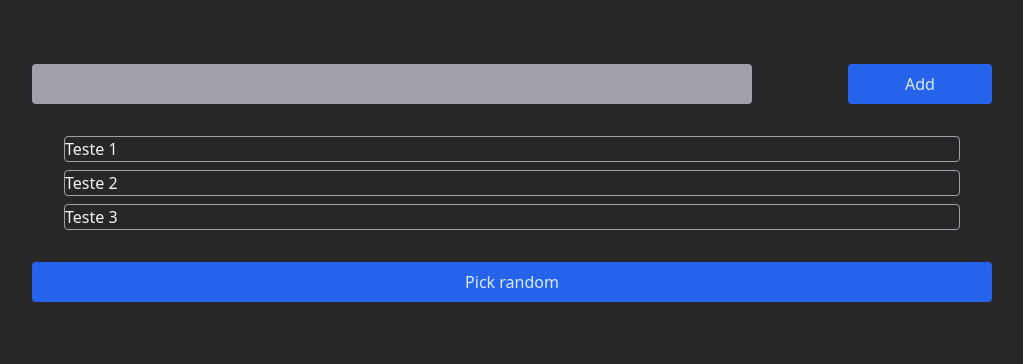
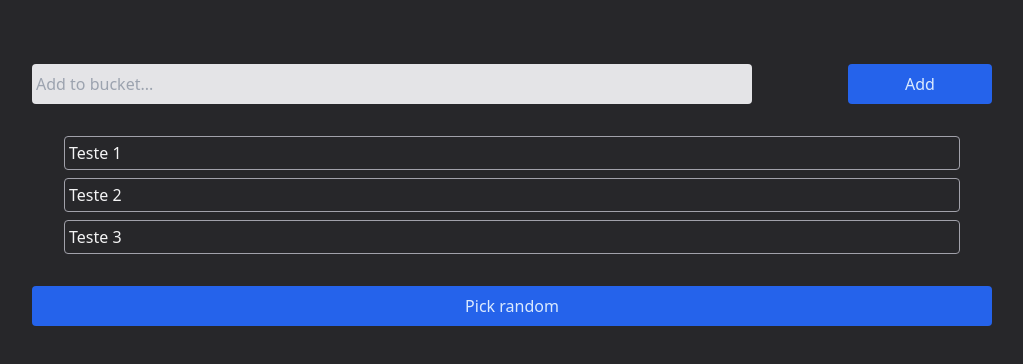
Before and after one commit to msoutto/random-picker, a React (Vite) app in the folder web/: page / in a window 1280 px wide. Shown: the top 364 px of the page, without its empty margins (128-1151 px from the left). Built offline with nearby package versions, Linux system fonts and the light colour scheme.

Commit message:
Promoting items list to App.tsx

```diff
--- a/web/src/App.tsx
+++ b/web/src/App.tsx
@@ -1,12 +1,19 @@
+import { useState } from 'react';
 import { AddForm } from './components/AddForm';
 import { Bucket } from './components/Bucket'
 
 export function App() {
+  const [items, setItems] = useState(['Teste 1', 'Teste 2', 'Teste 3']);
+
+  const addToBucket = (item: string) => {
+    setItems([...items, item]);
+  };
+
   return (
     <div className="flex justify-center w-[100%] mt-16">
       <div className="flex flex-col w-[75%]">
-        <AddForm />
-        <Bucket />
+        <AddForm addToBucket={addToBucket} />
+        <Bucket items={items} />
         <button className="button">Pick random</button>
       </div>
     </div>
--- a/web/src/components/AddForm.tsx
+++ b/web/src/components/AddForm.tsx
@@ -1,7 +1,27 @@
-export function AddForm() {
+import { FormEvent, useState } from "react";
+
+interface AddFormProps {
+    addToBucket: (item: string) => void;
+}
+
+export function AddForm({ addToBucket }: AddFormProps) {
+    const [item, setItem] = useState('');
+
+    const handleSubmit = (event: FormEvent) => {
+        event.preventDefault();
+        addToBucket(item);
+    }
+
     return (
-        <form className="flex justify-between">
-            <input className="left-2 w-[75%] rounded bg-zinc-400"></input>
+        <form
+            className="flex justify-between"
+            onSubmit={handleSubmit}
+        >
+            <input
+                className="left-2 w-[75%] rounded p-1 text-zinc-700 bg-zinc-200"
+                placeholder="Add to bucket..."
+                onChange={event => setItem(event.target.value)}
+            ></input>
             <button type="submit" className="button right-5 w-[15%]">Add</button>
         </form>
     );
--- a/web/src/components/Bucket.tsx
+++ b/web/src/components/Bucket.tsx
@@ -1,12 +1,25 @@
-import { useState } from "react";
+import { useEffect, useState } from "react";
 
-export function Bucket() {
-  const items = ["Teste 1", "Teste 2", "Teste 3"];
-  const listItems = items.map((item) =>
-    <li key={item} className="rounded border border-zinc-400">
-      {item}
-    </li>
-  );
+interface BucketProps {
+  items: Array<string>;
+}
+
+export function Bucket({ items }: BucketProps) {
+
+  const populateList = () => {
+    return items.map((item) =>
+      <li key={item} className="rounded p-1 border border-zinc-400">
+        {item}
+      </li>
+    );
+  }
+
+  const listItems = populateList();
+
+  useEffect(() => {
+    populateList()
+  }, [items]);
+
   return (
     <div className="m-8">
       <ul className="flex flex-col gap-2">
```
